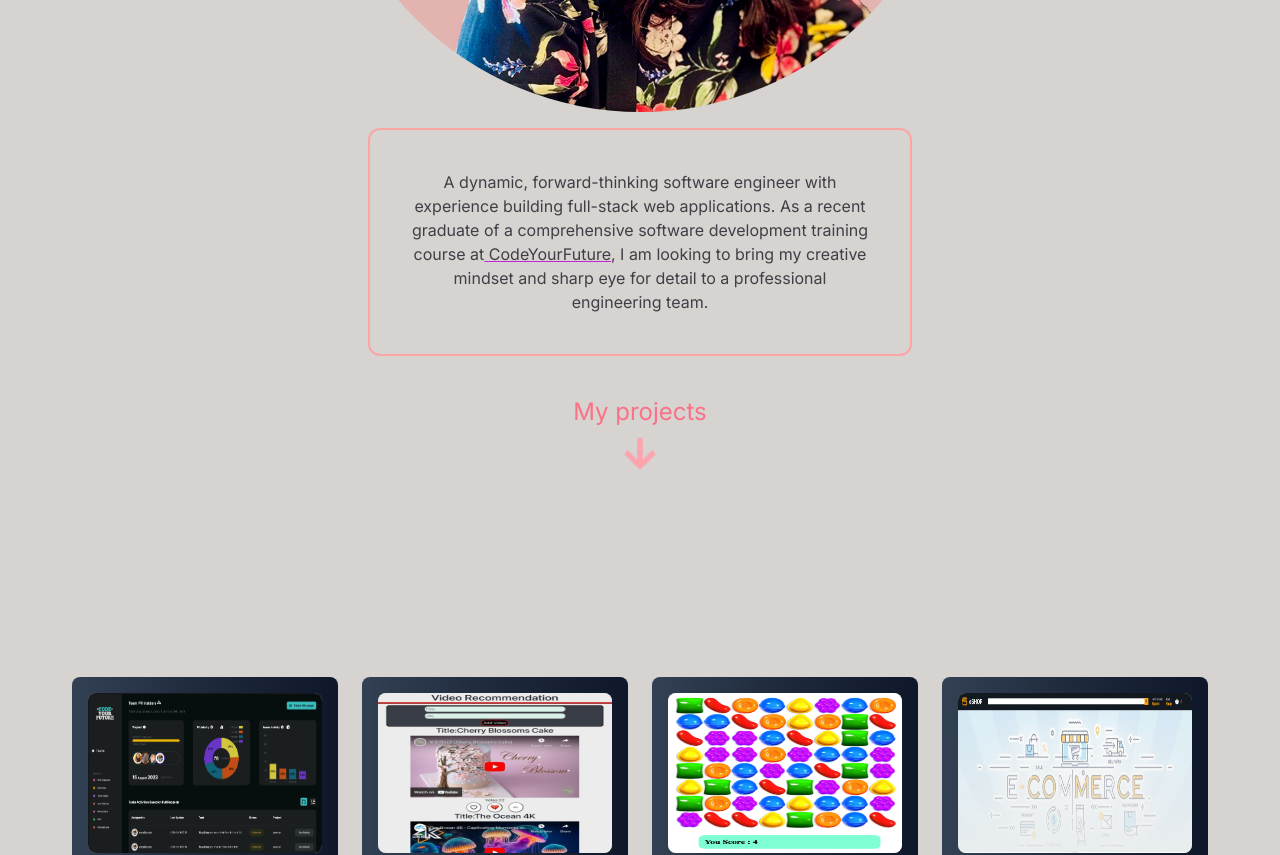
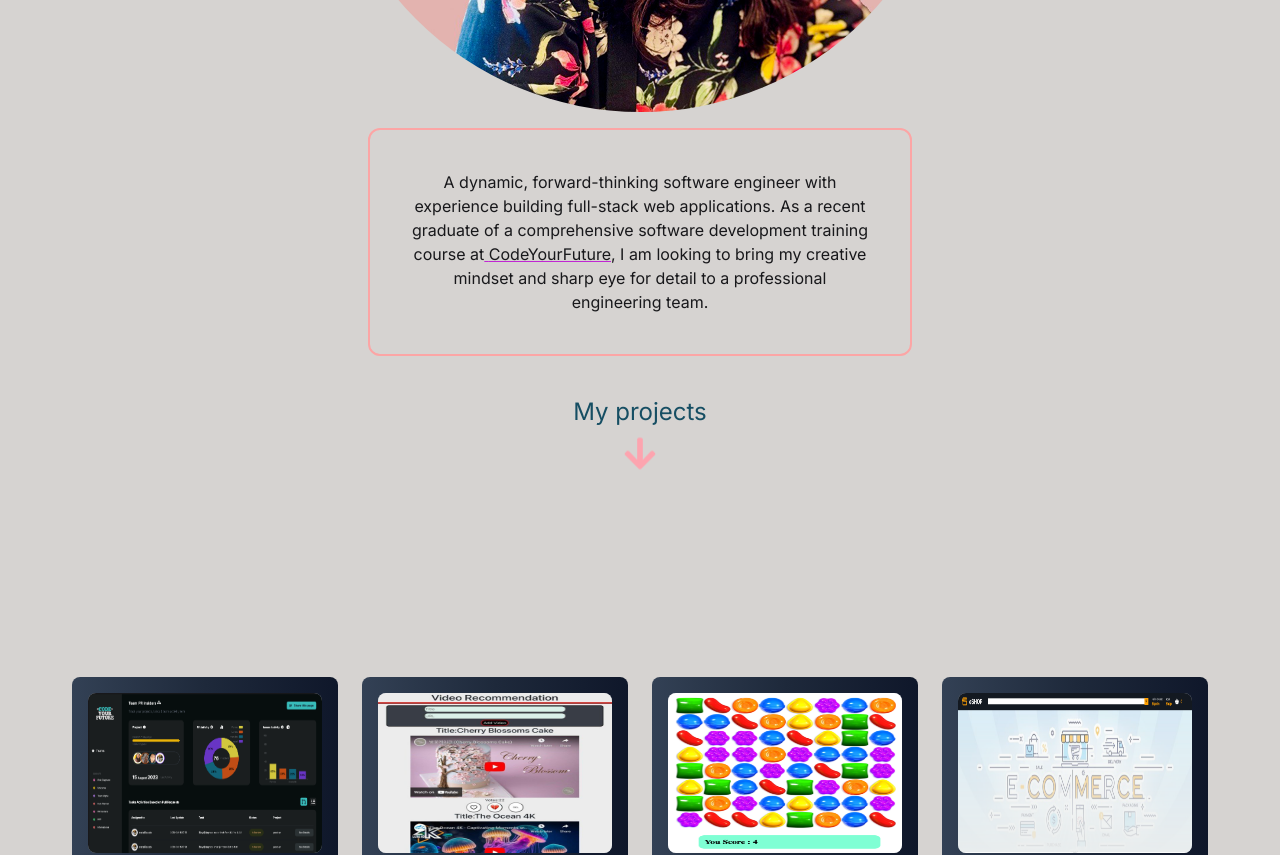
Before and after one commit to Farnooshmo/portfolio, a Next.js app: page / in a window 1280 px wide. Shown: the part 840-1695 px from the top of the page. Built offline with nearby package versions, Linux system fonts and the light colour scheme.

Commit message:
Improve the accessibility of text of project section

```diff
--- a/app/page.js
+++ b/app/page.js
@@ -10,7 +10,7 @@ import Image from "next/image";
 
 export default function Home() {
   return (
-    <main className="flex min-h-screen flex-col items-center justify-between p-6 md:p-24 bg-stone-300  text-purple-700 scroll-smooth ">
+    <main className="flex min-h-screen flex-col items-center justify-between p-6 md:p-24 bg-stone-300  text-cyan-900 scroll-smooth ">
       {/* ----ABOUT ME ---- */}
       <span className="sr-only">About me</span>
       <div
@@ -36,7 +36,7 @@ export default function Home() {
           />
         </div>
         <div className=" flex flex-col items-center text-center  ">
-          <p className=" md:w-1/2 boarder-double border-2 border-red-300 rounded-xl whitespace-normal md:mb-6  p-10 text-base text-center text-zinc-700 hover:underline hover:underline-offset-4">
+          <p className=" md:w-1/2 boarder-double border-2 border-red-300 rounded-xl whitespace-normal md:mb-6  p-10 text-base text-center text-zinc-900 hover:underline hover:underline-offset-6">
             A dynamic, forward-thinking software engineer with experience
             building full-stack web applications. As a recent graduate of a
             comprehensive software development training course at
@@ -54,12 +54,14 @@ export default function Home() {
       </div>
       {/* ---- PROJECTS ---- */}
       <span className="sr-only">Projects</span>
-      <span className="flex flex-row text-center  text-rose-400 text-2xl">
+      <span className="flex flex-row text-center  text--600 text-2xl">
         {" "}
         My projects
       </span>
 
       {/* ---- ArrowDown--- */}
+      <span className="sr-only"> linked to Projects</span>
+
       <Link href="#projects">
         <FaArrowDown
           className="text-4xl mt-4 text-rose-300
@@ -69,11 +71,15 @@ export default function Home() {
       <Projects />
 
       {/* ---- FOOTER ---- */}
+      <span className="sr-only"> Contact me via</span>
+
       <footer className="flex flex-col items-center gap-x-2 mb-0">
         <span className="sr-only">Contact me via; LinkedIn, GitHub, Email</span>
         <Contact />
         <div className="flex flex-row justify-center mt-4 ml-2 gap-4">
           {/* ----LinkedIn icon---- */}
+          <span className="sr-only"> Contact me via LinkedIn</span>
+
           <div className="flex">
             <Link href="https://www.linkedin.com/in/farnooshmoayeri/">
               <FaLinkedin
@@ -83,6 +89,8 @@ export default function Home() {
             </Link>
           </div>
           {/* ----GitHub icon---- */}
+          <span className="sr-only"> Contact me via GitHub</span>
+
           <div className="flex">
             <Link href="https://github.com/farnooshmo">
               <FaGithub
@@ -92,6 +100,8 @@ export default function Home() {
             </Link>
           </div>
           {/* ----Email icon---- */}
+          <span className="sr-only"> Contact me via Email</span>
+
           <div className="flex">
             <Link href="https://formsubmit.co/el/dehuci">
               <FaEnvelope
@@ -102,6 +112,7 @@ export default function Home() {
           </div>
         </div>
 
+        <span className="sr-only"> Footer</span>
         <p className=" flex text-xs text-center text-stone-900 mt-8 mb-0 border-t-4 border-pink-400">
           Made by Farnoosh, 2023
         </p>
```
